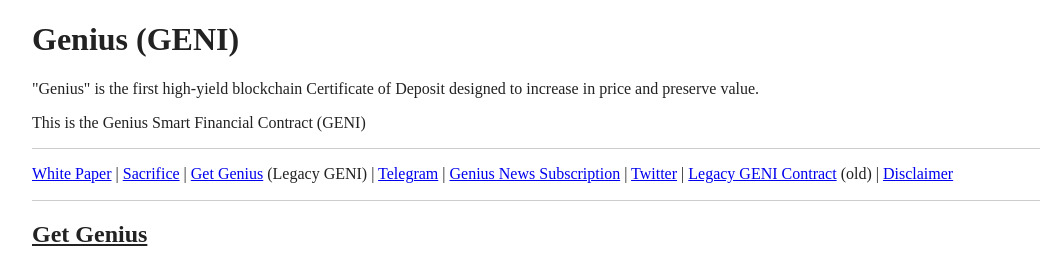
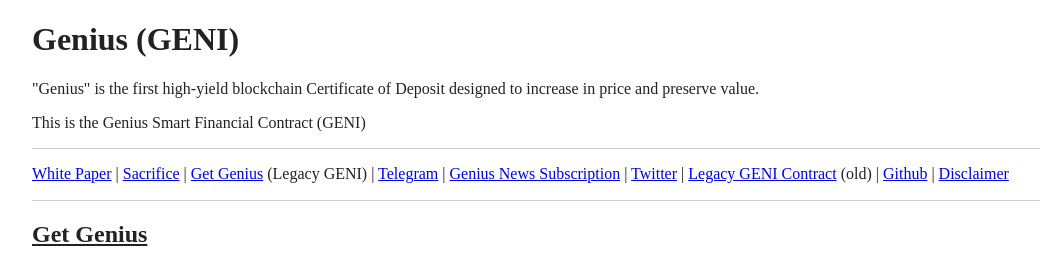
Before and after one commit to GeniusGENI/geni.app, a website built with Parcel: page index.html in a window 1280 px wide. Shown: the top 255 px of the page, without its empty margins (8-1048 px from the left). Built offline with nearby package versions, Linux system fonts and the light colour scheme.

Commit message:
added the github link

```diff
--- a/index.html
+++ b/index.html
@@ -42,6 +42,7 @@
         <a href="https://t.me/GeniusWire" target="_blank">Genius News Subscription</a> |
         <a href="https://twitter.com/genicrypto" target="_blank">Twitter</a> |
         <a href="https://geni.to/geni" target=_blank">Legacy GENI Contract</a> (old) |
+        <a href="https://github.com/GeniusGENI" target="_blank">Github</a> |
         <a href="disclaimer.txt">Disclaimer</a>
     </p>
 
```
